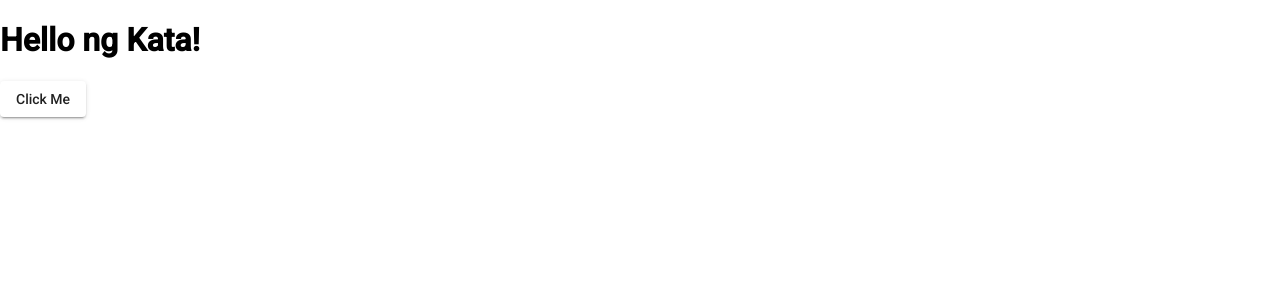
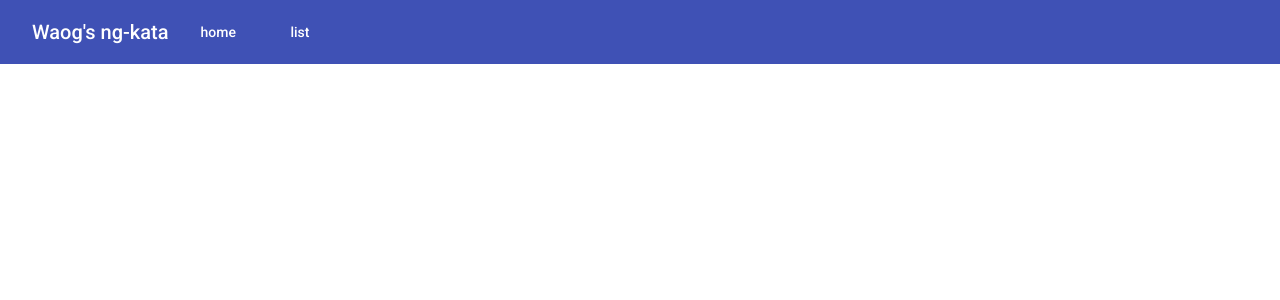
Before and after one commit to Waog/ng-kata, an Angular app: page / in a window 1280 px wide. Shown: the top 300 px of the page. Built offline with nearby package versions, Linux system fonts and the light colour scheme.

Commit message:
ADD material navigation with "home" and "list"

```diff
--- a/src/app/app.component.html
+++ b/src/app/app.component.html
@@ -1,4 +1,6 @@
-<h1>Hello ng Kata!</h1>
-<router-outlet></router-outlet>
+<mat-toolbar color="primary">
+  <span>Waog's ng-kata</span>
 
-<button mat-raised-button>Click Me</button>
+  <a mat-button href="#home">home</a>
+  <a mat-button href="#list">list</a>
+</mat-toolbar>
--- a/src/app/app.component.scss
+++ b/src/app/app.component.scss
@@ -0,0 +1,4 @@
+span,
+[mat-button] {
+  margin-left: 1rem;
+}
--- a/src/app/material/material.module.ts
+++ b/src/app/material/material.module.ts
@@ -1,12 +1,11 @@
-import { NgModule } from '@angular/core';
-import { MatButtonModule } from '@angular/material/button';
+import { NgModule } from "@angular/core";
+import { MatButtonModule } from "@angular/material/button";
+import { MatToolbarModule } from "@angular/material/toolbar";
 
-const MaterialComponents = [
-  MatButtonModule
-];
+const UsedMaterialModules = [MatToolbarModule, MatButtonModule];
 
 @NgModule({
-  imports: [MaterialComponents],
-  exports: [MaterialComponents]
+  imports: [UsedMaterialModules],
+  exports: [UsedMaterialModules]
 })
-export class MaterialModule { }
+export class MaterialModule {}
```
